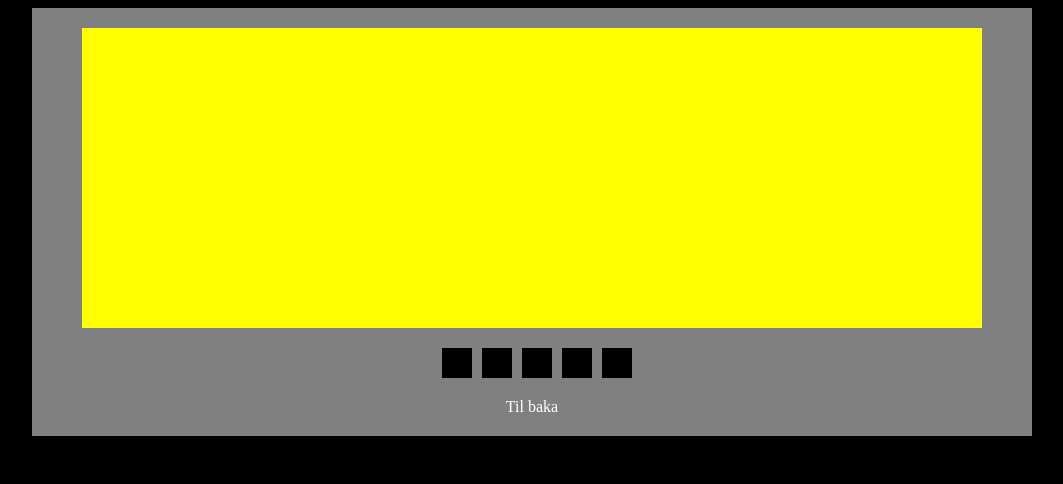
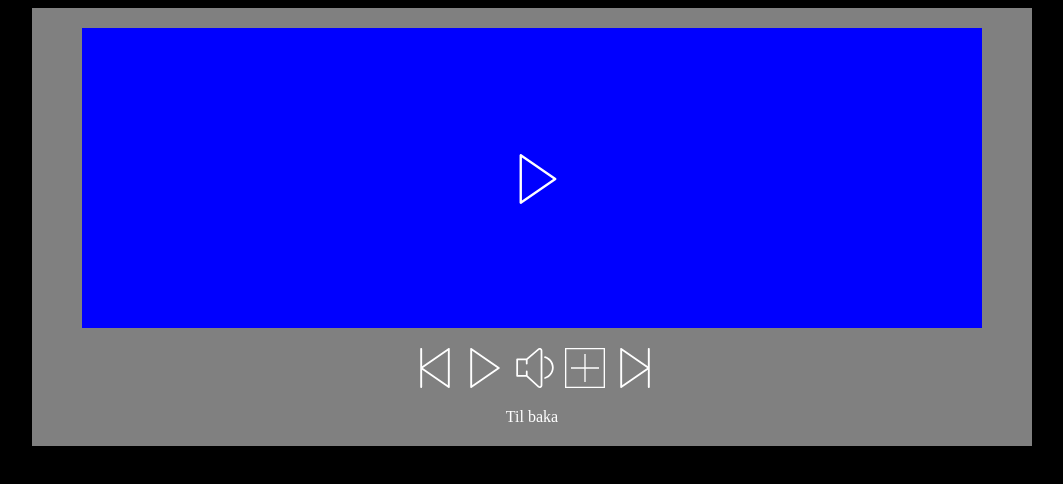
Before and after one commit to sindrigudmunds/stort2, a website: page gogn/player.html in a window 1280 px wide. Shown: the whole page, without its empty margins (108-1171 px from the left). Drawn offline with Linux system fonts and the light colour scheme.

```diff
--- a/gogn/player.css
+++ b/gogn/player.css
@@ -20,18 +20,33 @@
 }
 
 .video {
- width: 90%;
- height: 300px; /*hafa auto í lausn*/
- background-color: yellow;
- margin: 20px;
+  display: flex;
+  width: 90%;
+  height: 300px; /*hafa auto í lausn*/
+  background-color: blue;
+  margin: 20px;
+}
+
+.video img {
+  width: 50px;
+  height: 50px;
+}
+
+.nest_play {
+  margin: auto;
+  border: none;
+  background: none;
+  height: 50px;
+  width: 50px;
+  overflow:
 }
 
 .toolbox {
-  width: 90%;
   display: flex;
   align-items: center;
   justify-content: center;
   margin-bottom: 20px;
+  margin-left: -5px;
 }
 
 .toolbox :nth-child(1) {
@@ -39,10 +54,16 @@
 }
 
 .toolbox :nth-child(n) {
-  width: 30px;
-  height: 30px;
-  background-color: black;
+  width: 40px;
+  height: 40px;
   margin-left: 10px;
+  border: none;
+  background: none;
+}
+
+.toolbox :nth-child(n) :nth-child(n) {
+  margin-left: -6px;
+  margin-top: -1px;
 }
 
 a {
--- a/gogn/player.html
+++ b/gogn/player.html
@@ -10,13 +10,15 @@
   <body>
     <dev class="container">
       <div class="videoplayer">
-        <div class="video"></div>
+        <div class="video">
+          <button class="nest_play"><img src="img/play.svg"></button>
+        </div>
         <div class="toolbox">
-          <div class="back"></div>
-          <div class="play"></div>
-          <div class="mute"></div>
-          <div class="fullscreen"></div>
-          <div class="forward"></div>
+          <button class="back"><img src="img/back.svg"></button>
+          <button class="play"><img src="img/play.svg"></button>
+          <button class="mute"><img src="img/mute.svg"></button>
+          <button class="fullscreen"><img src="img/fullscreen.svg"></button>
+          <button class="forward"><img src="img/next.svg"></button>
         </div>
       </div>
       <a href="###">Til baka</a>
```
